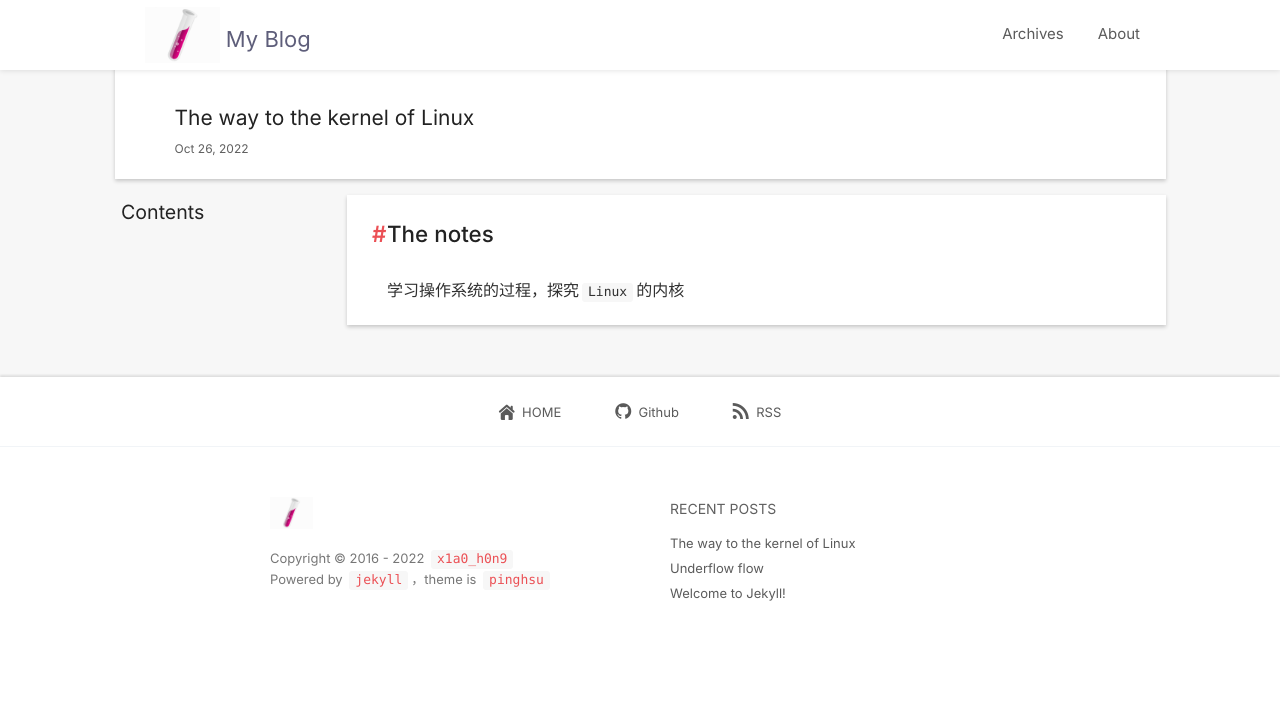
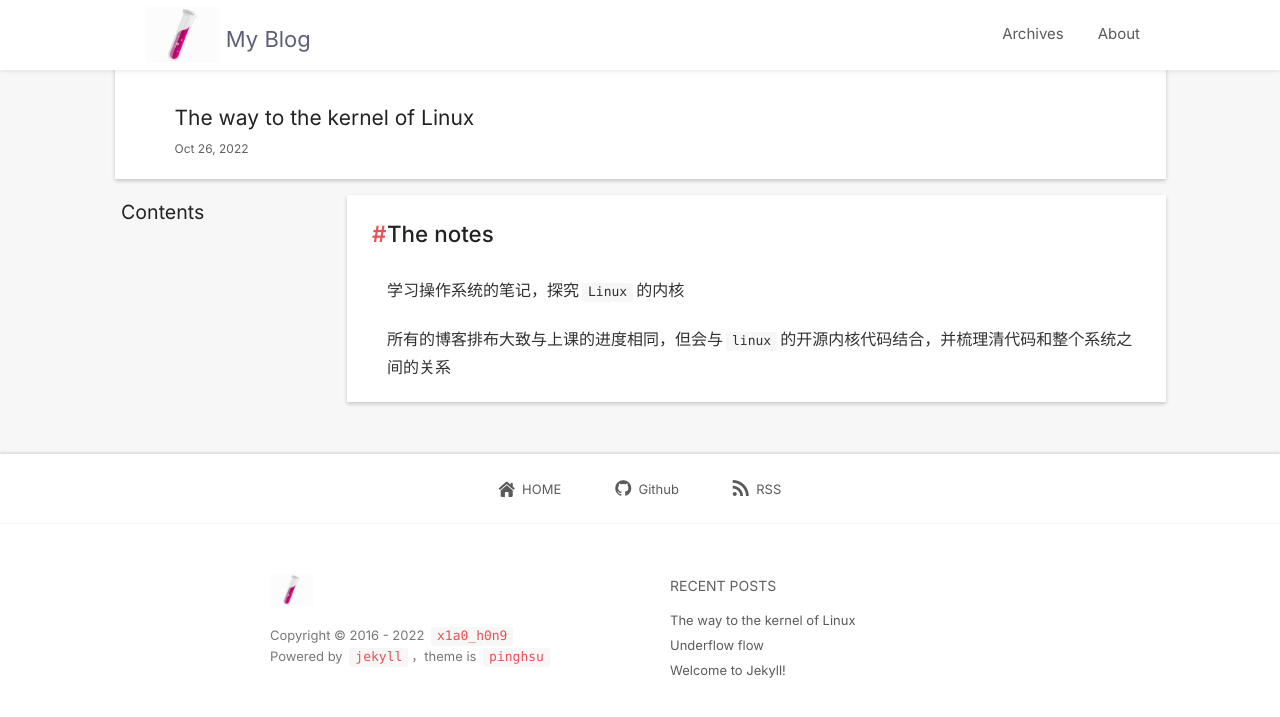
Before and after one commit to dimshimmer/dimshimmer.github.io, a Jekyll site: the page built from _posts/2022-10-26-The-way-to-the-kernel-of-Linux.md, in a window 1280 px wide. Shown: the top 717 px of the page. Built offline with Jekyll 4.4.1, drawn with Linux system fonts in a browser that asks for light colours; nearby versions of some CDN libraries; comment, search, counter and statistics services are not loaded.

Commit message:
little modification

```diff
--- a/_posts/2022-10-26-The-way-to-the-kernel-of-Linux.md
+++ b/_posts/2022-10-26-The-way-to-the-kernel-of-Linux.md
@@ -1,10 +1,12 @@
 ---
 layout: post
-title: The way to the kernel of Linux
+title: "The way to the kernel of Linux"
 date: 2022-10-26 09:50:00+0800
 categories: The process of learning the kernel of Linux
 ---
 
 # The notes
 
-学习操作系统的过程，探究`Linux`的内核
+学习操作系统的笔记，探究`Linux`的内核
+
+所有的博客排布大致与上课的进度相同，但会与`linux`的开源内核代码结合，并梳理清代码和整个系统之间的关系
```
Also changed, not shown: _posts/2022-10-26-Underflow-flow.md (+1 -2 lines).
